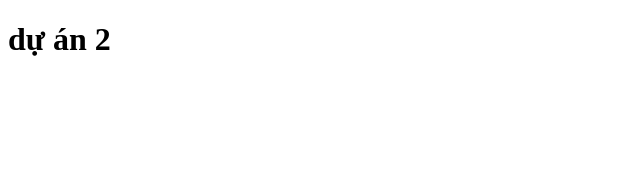
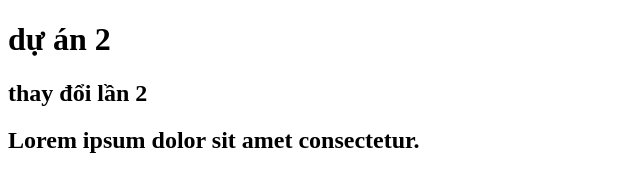
Before and after one commit to Tinhoc12/duan2, a plain HTML site: page index.html in a window 1280 px wide. Shown: the whole page, without its empty margins (0-640 px from the left). Drawn offline with Linux system fonts and the light colour scheme.

Commit message:
1.Sửa lần 1 thêm new

```diff
--- a/index.html
+++ b/index.html
@@ -7,5 +7,7 @@
   </head>
   <body>
     <h1>dự án 2</h1>
+    <h2>thay đổi lần 2</h2>
+    <h2>Lorem ipsum dolor sit amet consectetur.</h2>
   </body>
 </html>
```
